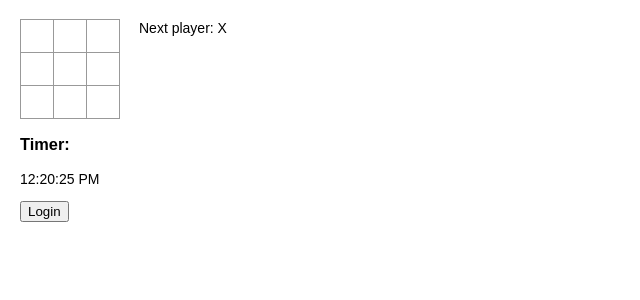
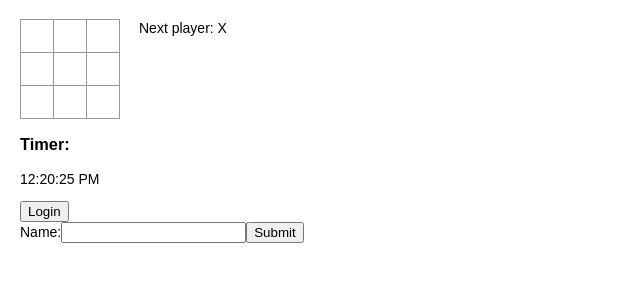
Before and after one commit to Sarthak-Agrawal/react-101, a React (Create React App) app: page / in a window 1280 px wide. Shown: the top 300 px of the page, without its empty margins (0-640 px from the left). Built offline with nearby package versions, Linux system fonts and the light colour scheme.

Commit message:
Basic form using input type as input

```diff
--- a/public/index.html
+++ b/public/index.html
@@ -31,6 +31,7 @@
     <div id="root"></div>
     <div id="timer"></div>
     <div id="button"></div>
+    <div id="form"></div>
     <!--
       This HTML file is a template.
       If you open it directly in the browser, you will see an empty page.
--- /dev/null
+++ b/src/form.tsx
@@ -0,0 +1,46 @@
+import React from 'react';
+
+// class AddSubmittedName extends React.Component<> {
+//     constructor(props) {
+//         super(props);
+
+//     }
+// }
+
+class NameForm extends React.Component<{}, {value: string}> {
+    constructor(props: {}) {
+        super(props);
+
+        this.state = {value: ''}
+
+        this.handleChange = this.handleChange.bind(this);
+        this.handleSubmit = this.handleSubmit.bind(this);
+    }
+
+    handleChange(event: React.FormEvent<HTMLInputElement>) {
+        this.setState({
+            value: event.currentTarget.value
+        });
+    }
+
+    handleSubmit(event: React.FormEvent) {
+        // <AddSubmitName names={} />
+        console.log(this.state.value);
+        event.preventDefault();
+
+    }
+
+    render() {
+        return (
+            <form onSubmit={this.handleSubmit}>
+                <label>
+                    Name:
+                    <input type="text" value={this.state.value} onChange={this.handleChange} />
+                </label>
+                <input type="submit" value="Submit" />
+            </form>
+        );
+    }
+}
+
+export default NameForm;
--- a/src/index.tsx
+++ b/src/index.tsx
@@ -3,6 +3,7 @@ import ReactDOM from 'react-dom';
 import './index.css';
 import Clock from './timer';
 import Button from './statefulButton';
+import NameForm from './form';
 
 interface SquareProps {
   value: string,
@@ -178,3 +179,8 @@ function Square(props: SquareProps) {
     <Button />,
     document.getElementById("button")
   )
+
+  ReactDOM.render(
+    <NameForm />,
+    document.getElementById("form")
+  )
```
